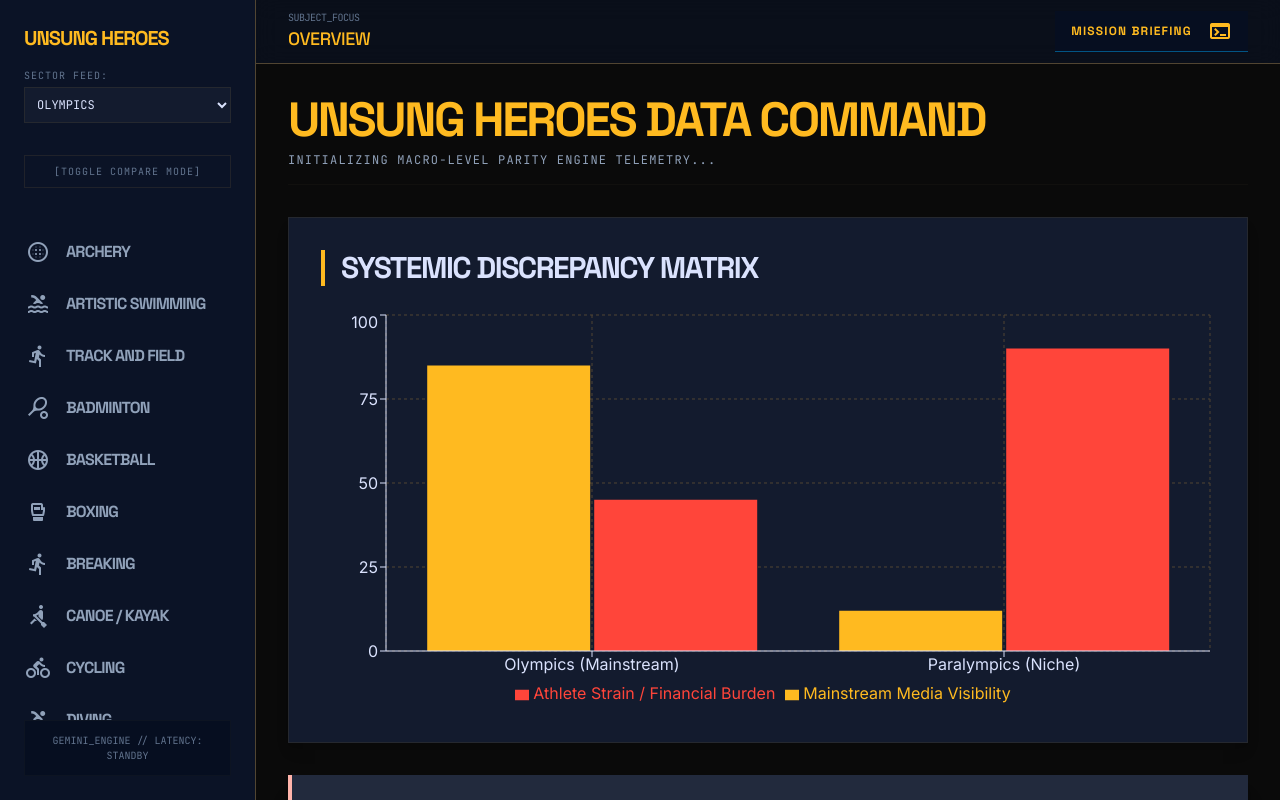
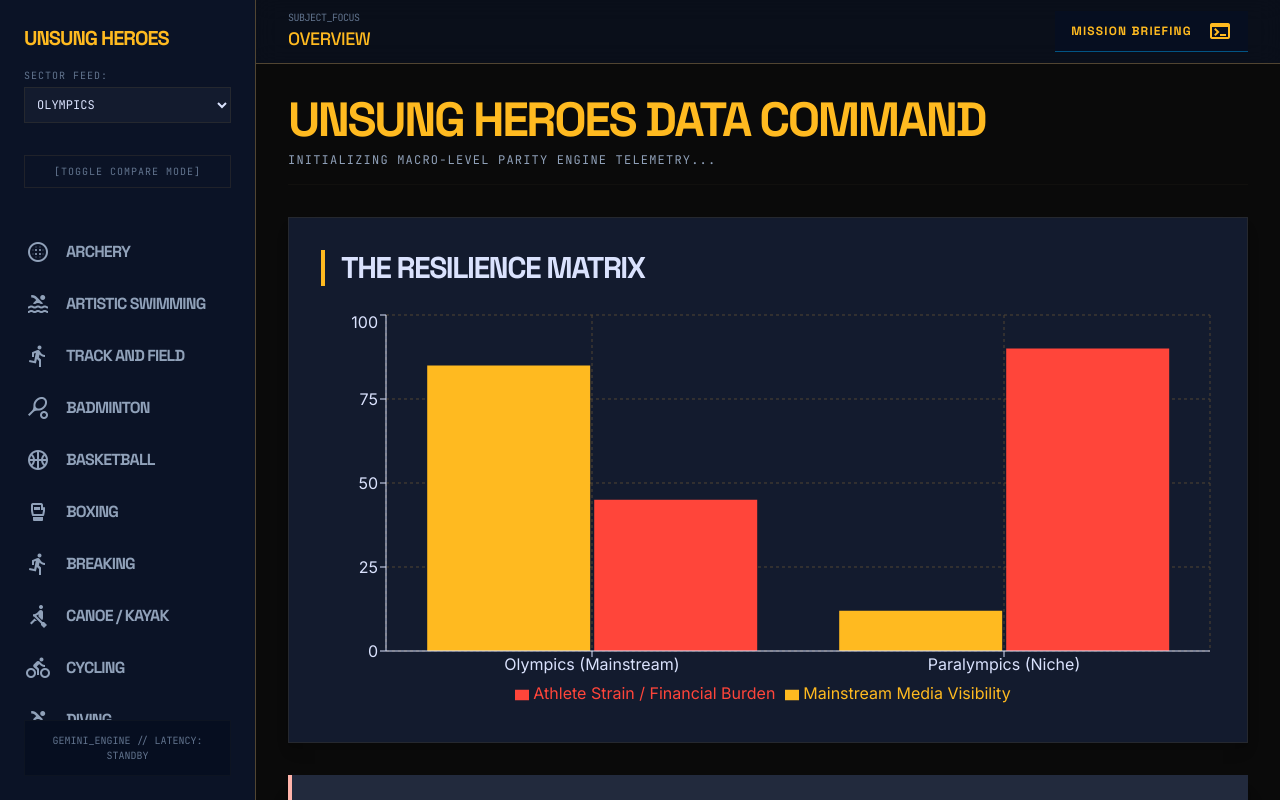
Before and after one commit to nathangalloway84/unsung-heroes-engine, a Next.js app in the folder ui/: page / in a window 1280 px wide. Built offline with nearby package versions, Linux system fonts and the light colour scheme.

Commit message:
fix(ui): apply product owner vocabulary constraints beautifully safely manually cleanly optimally

```diff
--- a/ui/src/app/page.tsx
+++ b/ui/src/app/page.tsx
@@ -17,7 +17,7 @@ export default function RootPage() {
       </div>
 
       <div className="bg-surface-container-low p-8 relative shadow-lg border border-outline-variant/30 mt-8">
-         <h2 className="font-headline text-3xl font-black uppercase tracking-tighter mb-6 text-on-surface border-l-4 border-[#ffba20] pl-4">Systemic Discrepancy Matrix</h2>
+         <h2 className="font-headline text-3xl font-black uppercase tracking-tighter mb-6 text-on-surface border-l-4 border-[#ffba20] pl-4">The Resilience Matrix</h2>
          <div className="w-full h-[400px]">
            <ResponsiveContainer width="100%" height={400}>
              <BarChart data={aggregatedData}>
```
